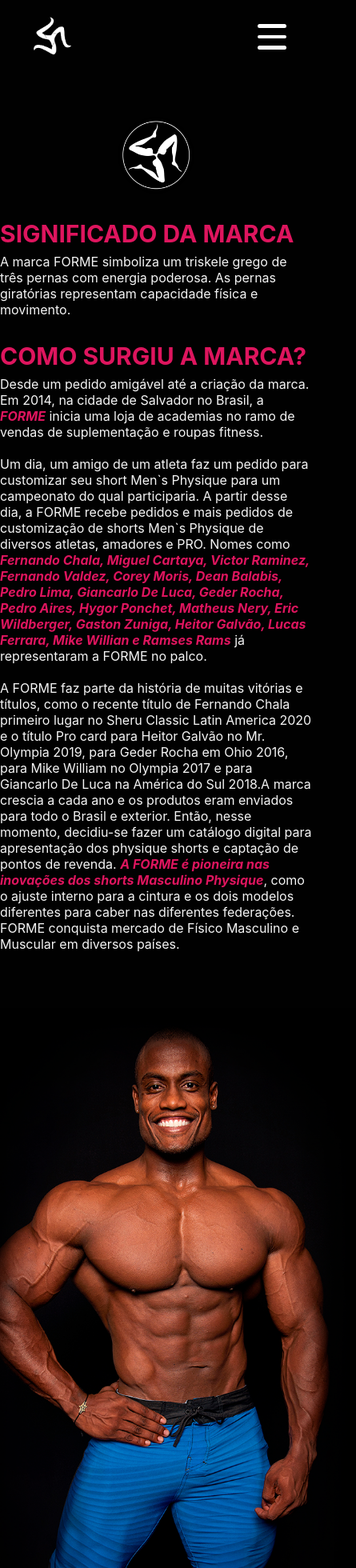
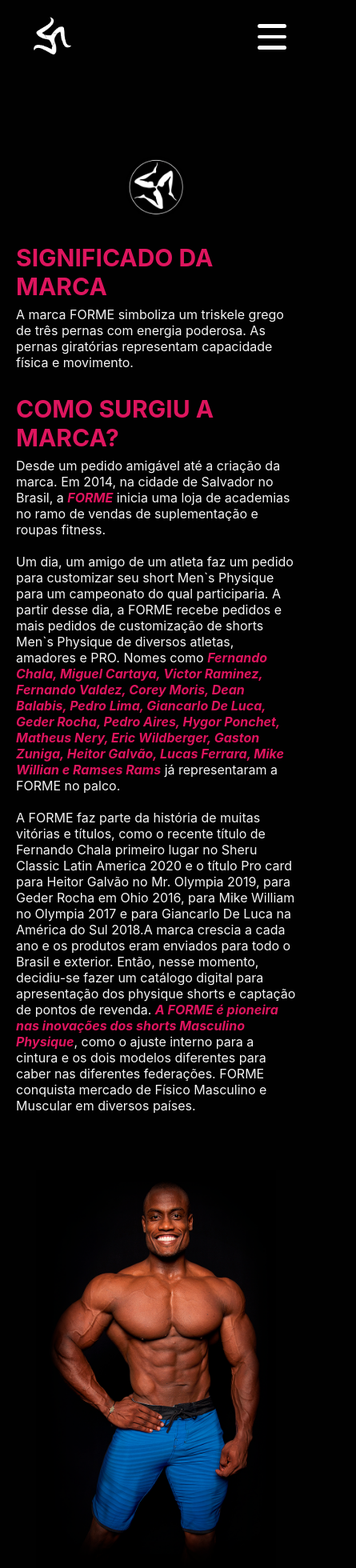
Before and after one commit to cayosantana/site-forme-project, a React (Vite) app: page /about in a window 390 px wide. Shown: the top 1960 px of the page at 80% size, 445 px wide, since content can reach past the window. Built offline with nearby package versions, Linux system fonts and the light colour scheme.

Commit message:
Media Query
Atualização media query do site.

```diff
--- a/src/components/about/about.css
+++ b/src/components/about/about.css
@@ -72,7 +72,29 @@
 
 }
 
-@media screen and (max-width: 700px) {
+@media screen and (max-width: 480px) and (min-width: 320px) {
+
+    .container-forme {
+        margin: 0px 20px;
+        animation: none
+    }
+    .foto-marca {
+        width: 80px;
+        height: 80px;
+    }
+    .foto-chala {
+        width: 300px;
+        animation: none
+    }
+    .container-forme #text1 {
+        display: flex;
+        flex-wrap: wrap;
+        justify-content: center;
+        gap: 30px;
+    }
+}
+
+@media screen and (min-width: 481px) and (max-width: 700px) {
 
     .container-forme {
         width: 430px;
--- a/src/components/carrossel/carrossel.css
+++ b/src/components/carrossel/carrossel.css
@@ -56,17 +56,40 @@
         translate: 0 0;
     }
 }
-@media screen and (max-width: 769px) {
+
+@media screen and (min-width: 1201px) {
+
+    .h2-carrossel {
+        font-size: 33px;
+    }
+
+}
+
+@media screen and (max-width: 1200px) and (min-width: 801px) {
+
+    .h2-carrossel {
+        font-size: 33px;
+
+    }
+
+}
+
+
+
+@media screen and (max-width: 800px) and (min-width: 320px) {
 
     #container-carrossel {
         padding: 1rem 1rem;
         animation: none;
     }
+
     .h2-carrossel {
         font-size: 35px;
         padding: 0px;
         text-align: center;
+
     }
+
     h5 {
         padding: 20px 0px 0px 0px;
         text-align: center;
--- a/src/components/form/form.css
+++ b/src/components/form/form.css
@@ -1,6 +1,6 @@
 
 .app-container {
-    background: #040202;
+    background: #010101;
     height: 90%;
     width: 100%;
     display: flex;
@@ -94,10 +94,17 @@
     background-color: #fd176b;
 }
 
-@media screen and (max-width: 600px) {
-
+@media screen and (min-width: 320px) and (max-width: 480px) {
     .form-group {
-        width: 400px;
+        width: 100%;
     }
 
 }
+
+@media screen and (min-width: 481px) and (max-width: 601px) {
+    .form-group {
+        width: 100%;
+    }
+
+
+}
--- a/src/components/menu/menu.css
+++ b/src/components/menu/menu.css
@@ -106,7 +106,7 @@
         background-color: #DE155E;
     }
     #link {
-        padding: 10px 100px;
+        padding: 10px 60px;
     }
     #link-destaque {
         color: #DE155E;
--- a/src/components/model/model.css
+++ b/src/components/model/model.css
@@ -67,12 +67,20 @@
     }
 
 }
-@media screen and (max-width: 500px) {
 
+@media screen and (min-width: 481px) and (max-width: 768px) {
     .image-model {
         width: 400px;
     }
+
+}
+@media screen and (min-width: 320px) and (max-width: 480px) {
+
+    .image-model {
+        width: 300px;
+    }
     .icon {
         width: 70px;
+        height: 70px;
     }
 }
--- a/src/components/revenda/revenda.css
+++ b/src/components/revenda/revenda.css
@@ -1,5 +1,5 @@
 .container-revenda {
-    background-color: #040202;
+    background-color: #010101;
     display: flex;
     flex-direction: row;
     justify-content: space-around;
@@ -12,9 +12,7 @@
     width: 500px;
     animation: appearLeft 1s ease-in-out;
 }
-.title-forme {
-    color: whitesmoke;
-}
+
 @keyframes appearLeft {
 
     from {
@@ -29,15 +27,25 @@
 
 }
 
-@media screen and (max-width: 1127px) {
+@media screen and (max-width: 480px) {
 
     .foto-back {
         display: none;
     }
     .container-revenda {
-        display: block;
+        justify-content: center;
+        width: 100%;
+        padding: 2rem 0.5rem;
 
     }
 
+}
+
+@media screen and (min-width: 481px) and (max-width: 601) {
+
+    .foto-back {
+        width: 400px;
+        animation: none
+    }
 
 }
```
